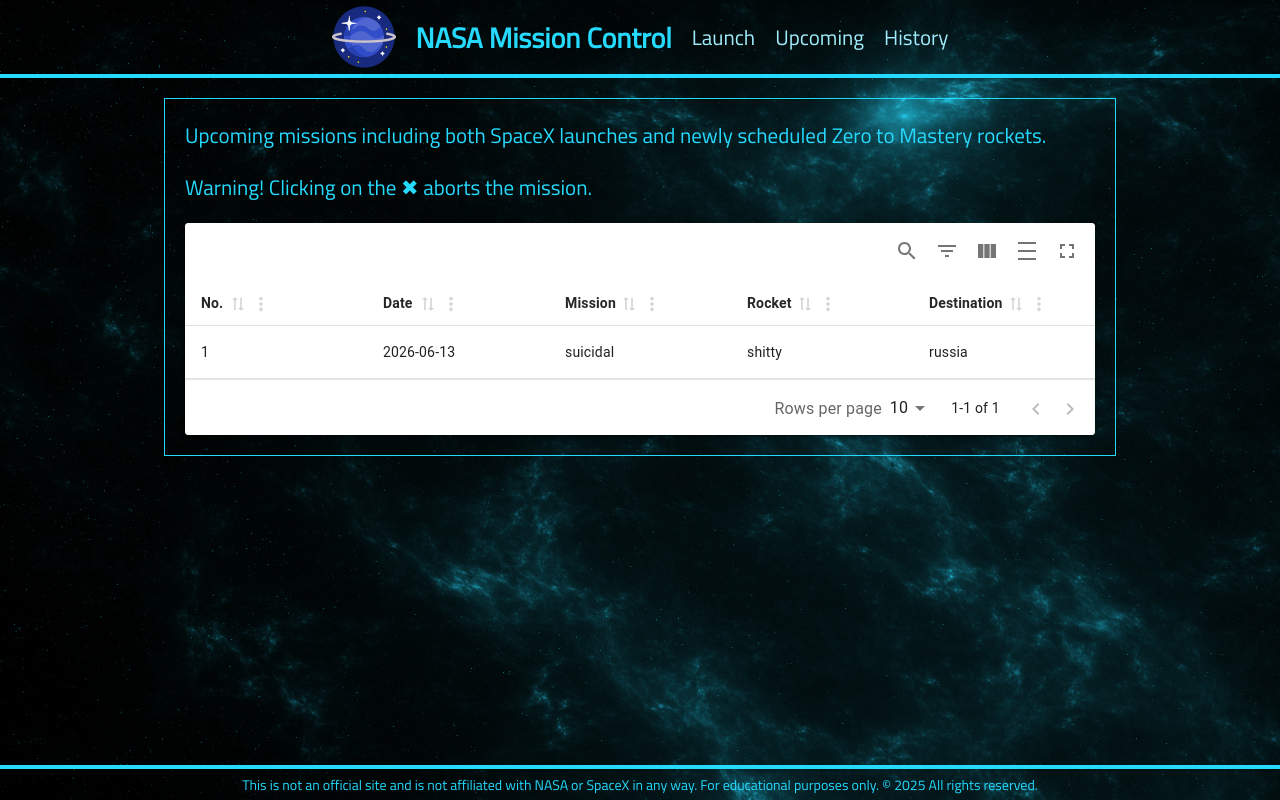
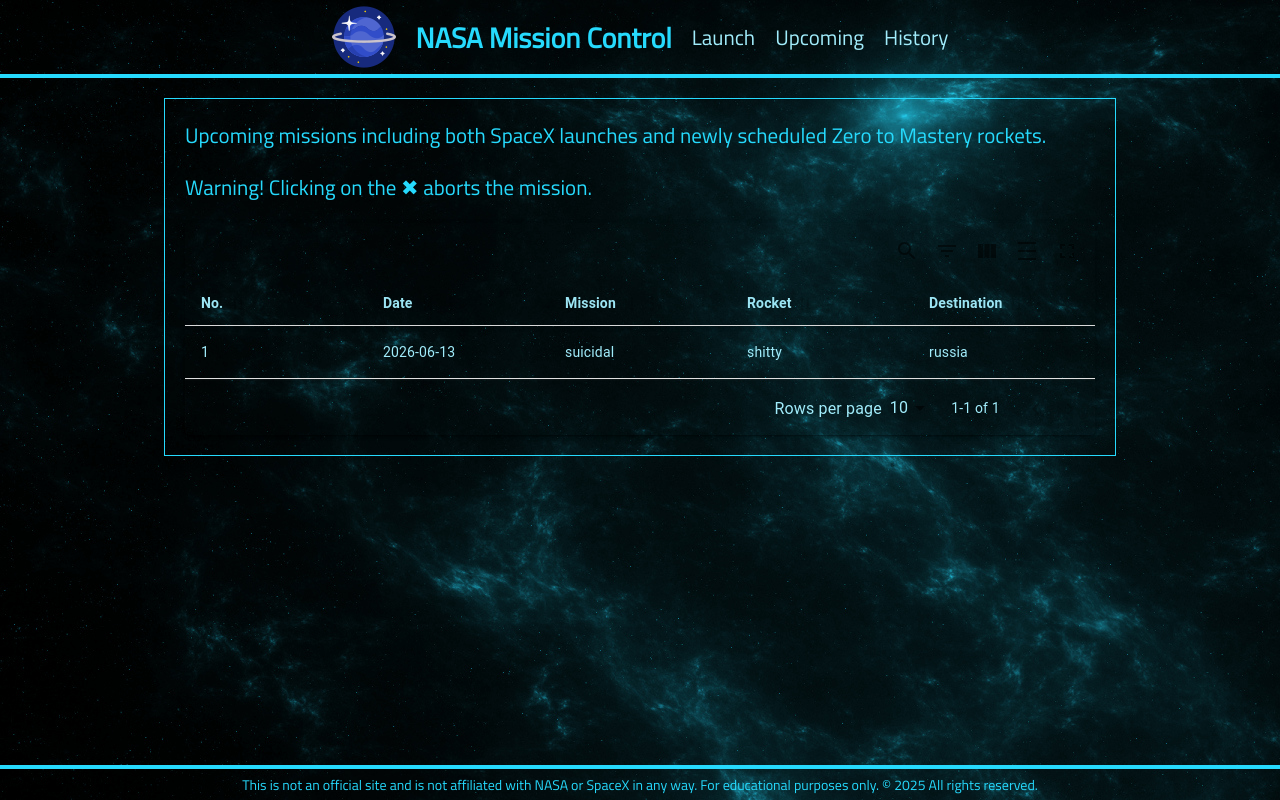
Before and after one commit to max-zviahintsev/nasa-mission-control, a React (Vite) app in the folder client/: page /upcoming in a window 1280 px wide. Built offline with nearby package versions, Linux system fonts and the light colour scheme.

Commit message:
Style Upcoming table

```diff
--- a/client/src/App.tsx
+++ b/client/src/App.tsx
@@ -1,7 +1,7 @@
 import { Outlet } from 'react-router'
 import Header from './components/header/Header'
 import Footer from './components/footer/Footer'
-import { Wrapper } from './StyledComponents'
+import { Wrapper } from './shared/StyledComponents'
 
 export default function App() {
   return (
--- a/client/src/components/upcoming-table/UpcomingTable.tsx
+++ b/client/src/components/upcoming-table/UpcomingTable.tsx
@@ -57,6 +57,24 @@
   const table = useMaterialReactTable({
     columns,
     data,
+    mrtTheme: () => ({
+      baseBackgroundColor: 'rgba(0, 0, 0, 0)',
+    }),
+    muiTableHeadCellProps: {
+      sx: () => ({
+        color: 'var(--bright);',
+      }),
+    },
+    muiTableBodyCellProps: {
+      sx: {
+        color: 'var(--bright);',
+      },
+    },
+    muiBottomToolbarProps: {
+      sx: {
+        color: 'var(--bright);',
+      },
+    },
   })
   return <MaterialReactTable table={table} />
 }
--- a/client/src/main.tsx
+++ b/client/src/main.tsx
@@ -1,7 +1,7 @@
 import { StrictMode } from 'react'
 import { createRoot } from 'react-dom/client'
 import { BrowserRouter, Routes, Route } from 'react-router'
-import './index.css'
+import './shared/index.css'
 import App from './App.tsx'
 import Launch from './pages/launch/Launch.tsx'
 import Upcoming from './pages/upcoming/Upcoming.tsx'
--- a/client/src/index.css
+++ b/client/src/shared/index.css
@@ -11,6 +11,15 @@
   font-family: 'Titillium Web", "sans-serif"';
 }
 
+.MuiSelect-select,
+.MuiBox-root label {
+  color: var(--bright);
+}
+
+.MuiSelect-select {
+  color: var(--bright) !important;
+}
+
 @font-face {
   font-family: 'Titillium Web", "sans-serif"';
   src: url('/fonts/TitilliumWeb-Regular.ttf');
```
Also changed, not shown: client/src/shared/TableTheme.ts (added, +13 -0 lines), client/src/shared/StyledComponents.ts (renamed from client/src/StyledComponents.ts).
